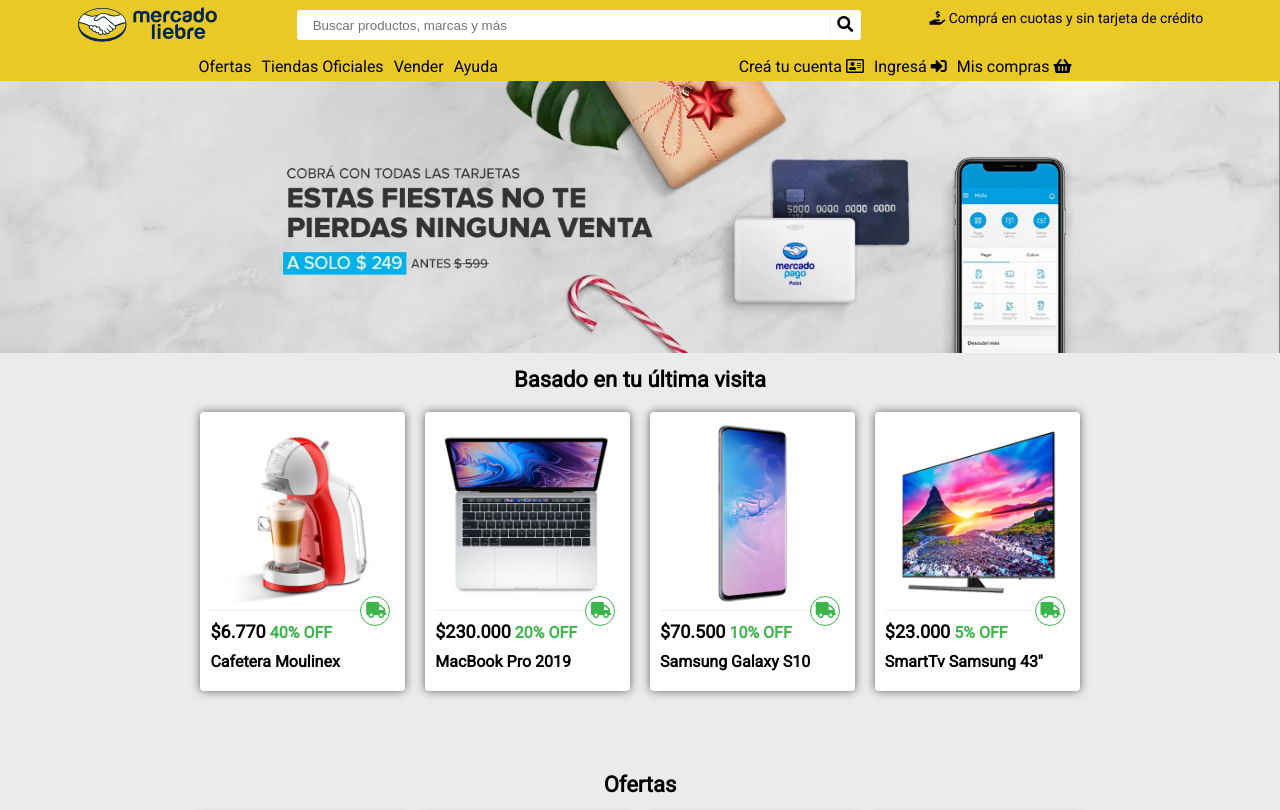
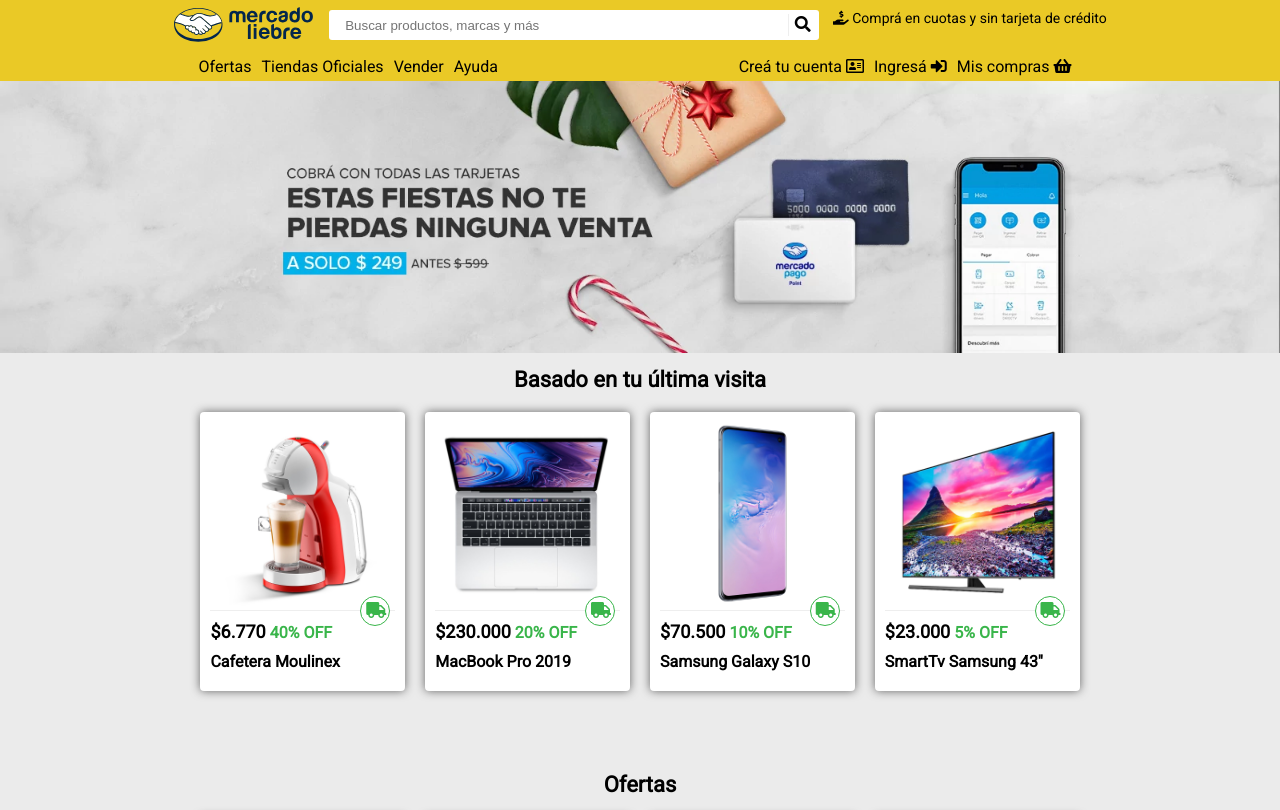
Before and after one commit to matiascelentano/proyecto-ml-m4, a website: page views/home.html in a window 1280 px wide. Shown: the top 810 px of the page. Drawn offline with Linux system fonts and the light colour scheme.

Commit message:
cambio size header

```diff
--- a/public/css/home.css
+++ b/public/css/home.css
@@ -313,7 +313,8 @@
 }
 @media(min-width: 769px){
     .header-top-bar {
-        justify-content: space-evenly;
+        justify-content: center;
+        width: 85%;
     }
     .logo {
         min-width: 141px;
@@ -324,8 +325,9 @@
     }
     .text-header{
         text-align: right;
-        width: 38%;
-        min-width: 278px;
+        width: 278px;
+        max-width: none;
+        margin-left: 10px;
     }
     .header-bottom-bar{
         width: 87%;
--- a/public/css/login.css
+++ b/public/css/login.css
@@ -287,7 +287,8 @@
 }
 @media(min-width: 769px){
     .header-top-bar {
-        justify-content: space-evenly;
+        justify-content: center;
+        width: 85%;
     }
     .logo {
         min-width: 141px;
@@ -298,8 +299,9 @@
     }
     .text-header{
         text-align: right;
-        width: 38%;
-        min-width: 278px;
+        width: 278px;
+        max-width: none;
+        margin-left: 10px;
     }
     .header-bottom-bar{
         width: 87%;
--- a/public/css/register.css
+++ b/public/css/register.css
@@ -320,7 +320,8 @@
 }
 @media(min-width: 769px){
     .header-top-bar {
-        justify-content: space-evenly;
+        justify-content: center;
+        width: 85%;
     }
     .logo {
         min-width: 141px;
@@ -331,8 +332,9 @@
     }
     .text-header{
         text-align: right;
-        width: 38%;
-        min-width: 278px;
+        width: 278px;
+        max-width: none;
+        margin-left: 10px;
     }
     .header-bottom-bar{
         width: 87%;
```
